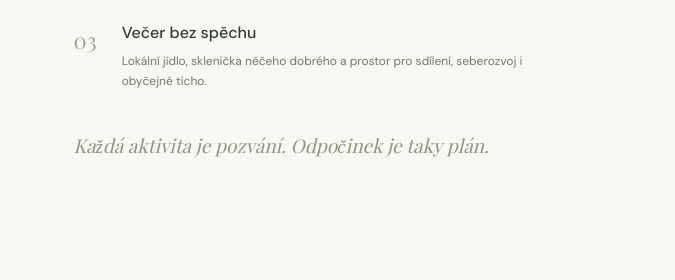
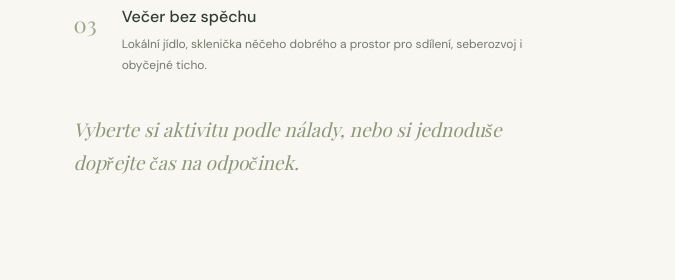
Before and after one commit to Justisedli/volna, a plain HTML site: page index.html in a window 1280 px wide. Shown: the part 2902-3182 px from the top of the page, 605-1280 px from the left. Drawn offline with nearby package versions, Linux system fonts and the light colour scheme; a web font is replaced by a local one.

Commit message:
Update index.html

```diff
--- a/index.html
+++ b/index.html
@@ -58,7 +58,7 @@
     </svg>
   </section>
 <section class="stays wrap" id="pobyty"><div class="section-top"><div><p class="eyebrow">VYBER SI SVŮJ MALÝ ÚNIK</p><h2>Kam spolu <em>vyrazíme?</em></h2></div><p>Blízko přírodě. Daleko od každodennosti.</p></div><div class="filter-row"><div class="filters" role="group" aria-label="Filtrovat pobyty"><button class="active" data-filter="all" aria-pressed="true">Všechny pobyty</button><button data-filter="cz" aria-pressed="false">V Česku</button><button data-filter="abroad" aria-pressed="false">Za hranicemi</button></div><span class="demo-note"></span></div><div class="cards" id="cards"></div></section>
-<section class="ritual"><div class="ritual-image"><img loading="lazy" src="https://encrypted-tbn0.gstatic.com/images?q=tbn:ANd9GcRZhBOqit77fw3A6IjhFWz-CkG9pchsLoPRZnSolBoeSg&s=10" alt="Klidná meditace v přírodě"></div><div class="ritual-copy"><p class="eyebrow">KAŽDÝ DEN TROCHU JINAK. VŽDY PO SVÉM.</p><h2><br><em></em></h2><div class="ritual-item"><span>01</span><div><h3>Ráno, které patří tobě</h3><p>Jemná jóga nebo pilates, hluboký nádech a snídaně, na kterou máš čas.</p></div></div><div class="ritual-item"><span>02</span><div><h3>Cesta je náš cíl</h3><p>Silnice i gravel, krásné výhledy a zastávka na kávu. Skupinu i trasu vybíráme podle zkušeností.</p></div></div><div class="ritual-item"><span>03</span><div><h3>Večer bez spěchu</h3><p>Lokální jídlo, sklenička něčeho dobrého a prostor pro sdílení, seberozvoj i obyčejné ticho.</p></div></div><p class="soft">Každá aktivita je pozvání. Odpočinek je taky plán.</p></div></section>
+<section class="ritual"><div class="ritual-image"><img loading="lazy" src="https://encrypted-tbn0.gstatic.com/images?q=tbn:ANd9GcRZhBOqit77fw3A6IjhFWz-CkG9pchsLoPRZnSolBoeSg&s=10" alt="Klidná meditace v přírodě"></div><div class="ritual-copy"><p class="eyebrow">KAŽDÝ DEN TROCHU JINAK. VŽDY PO SVÉM.</p><h2><br><em></em></h2><div class="ritual-item"><span>01</span><div><h3>Ráno, které patří tobě</h3><p>Jemná jóga nebo pilates, hluboký nádech a snídaně, na kterou máš čas.</p></div></div><div class="ritual-item"><span>02</span><div><h3>Cesta je náš cíl</h3><p>Silnice i gravel, krásné výhledy a zastávka na kávu. Skupinu i trasu vybíráme podle zkušeností.</p></div></div><div class="ritual-item"><span>03</span><div><h3>Večer bez spěchu</h3><p>Lokální jídlo, sklenička něčeho dobrého a prostor pro sdílení, seberozvoj i obyčejné ticho.</p></div></div><p class="soft">Vyberte si aktivitu podle nálady, nebo si jednoduše dopřejte čas na odpočinek.</p></div></section>
 <section class="wrap gallery" id="galerie"><div class="section-top"><div><p class="eyebrow">MOMENTY, KTERÉ SI CHCEŠ NECHAT</p><h2>Tak chutná <em>volnost.</em></h2></div><p>Malá ochutnávka atmosféry našich budoucích cest.<br><small></small></p></div><div class="gallery-grid" id="gallery-grid"></div></section>
 <section class="faq wrap" id="podminky"><div><p class="eyebrow">NEŽ SI SBALÍŠ</p><h2>Všechno důležité.<br><em>V klidu a přehledně.</em></h2><p>Podmínky konkrétních pobytů doplníme při jejich vypsání. Tato stránka zatím představuje koncept nabídky.</p></div><div><details><summary>Můžu přijet sama?</summary><p>Ano, koncept pobytů počítá i s ženami, které přijíždějí samy. Možnosti sdílení pokoje budou uvedeny u konkrétního termínu.</p></details><details><summary>Jakou potřebuji kondici a kolo?</summary><p>U každého vypsaného pobytu najdeš denní vzdálenost, převýšení a doporučený typ kola. Silniční i gravelové varianty budou oddělené, aby sis mohla vybrat podle svých zkušeností.</p></details><details><summary>Co bude zahrnuto v ceně?</summary><p>Ubytování, stravování, vedené vyjížďky a lekce budou rozepsané u každého pobytu zvlášť. Doprava, půjčení kola a další služby nejsou automaticky zahrnuté.</p></details><details><summary>Rezervace, platby a storno podmínky</summary><p>Rezervace zatím nejsou otevřené. Před jejich spuštěním zde budou zveřejněny údaje pořadatele, konečné ceny, platební a storno podmínky i informace k ochraně osobních údajů. Odeslání ani platba přes tento web nyní neprobíhá.</p></details></div></section>
 <section class="contact" id="kontakt"><span class="contact-star">✳</span><p class="eyebrow">PRVNÍ KROK NEMUSÍ BÝT VELKÝ</p><h2>Tvoje chvíle.<br><em>Tvoje volná.</em></h2><p>Zajímá tě některý z pobytů nebo si nejsi jistá výběrem?<br>Připrav si nezávazný dotaz. Kontaktní údaje brzy doplníme.</p><button class="button" id="contact-open">Připravit dotaz <span>↗</span></button></section></main>
```
